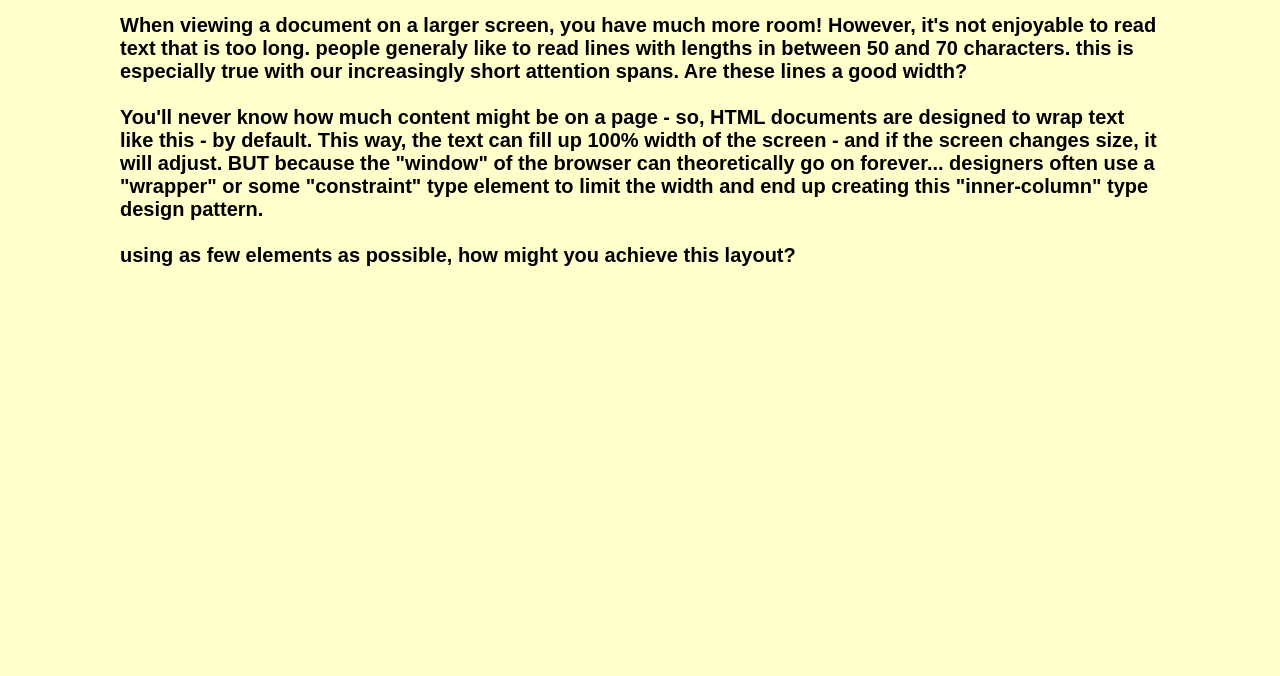
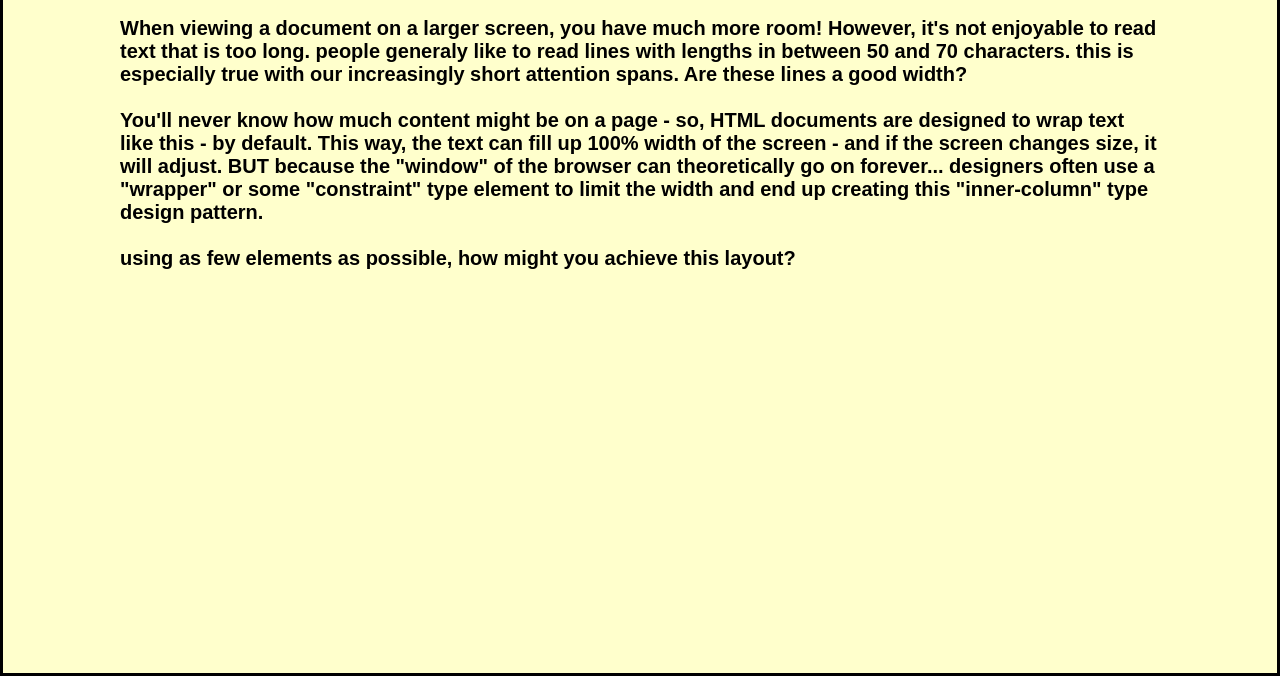
Before and after one commit to DannyMichaels/HTML-challenge-1, a plain HTML site: page index.html in a window 1280 px wide. Shown: the part 124-800 px from the top of the page. Drawn offline with Linux system fonts and the light colour scheme.

Commit message:
update style.css

```diff
--- a/style.css
+++ b/style.css
@@ -8,6 +8,7 @@
 body {
   background: #ffffcc;
   font-family: sans-serif;
+  border: 2px solid #999;
 }
 
 main {
@@ -35,6 +36,7 @@ p {
 p.desktop {
   display: none;
 }
+
 @media screen and (min-width: 768px) {
   p.mobile {
     display: none;
@@ -42,4 +44,7 @@ p.desktop {
   p.desktop {
     display: flex;
   }
+  body {
+    border: 3px solid #000;
+  }
 }
```
